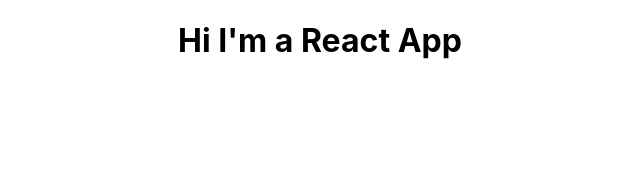
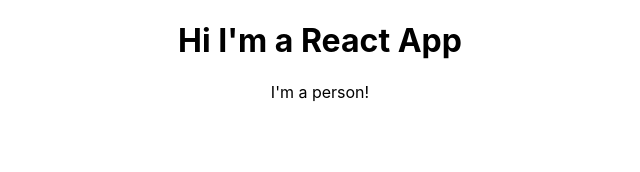
Before and after one commit to fh25/react-example, a React (Create React App) app in the folder react-ex1/: page / in a window 1280 px wide. Shown: the top 172 px of the page, without its empty margins (320-960 px from the left). Built offline with nearby package versions, Linux system fonts and the light colour scheme.

Commit message:
added functional component and folder

```diff
--- a/react-ex1/src/App.js
+++ b/react-ex1/src/App.js
@@ -1,12 +1,16 @@
 import React from 'react';
 import './App.css';
+import Person from './Person/Person';
 
 function App() {
   return (
     <div className="App">
       <h1>Hi I'm a React App</h1>
+      <Person />
     </div>
   );
+  // below is what happens behind the scenes when using JSX:
+  //   return React.createElement('div', {className: 'App'}, React.createElement('h1', null, 'Does this work now?'));
 }
 
 export default App;
--- /dev/null
+++ b/react-ex1/src/Person/Person.js
@@ -0,0 +1,12 @@
+//In it's simpliest form a component is just a function that returns some JS
+//strongly recommended to use ES6 as best practice
+//could assign person a result of a function
+//function () {} would work fine but we want to use arrow function (ES6)
+//  so that we take advantage of new syntax and better handles this keyword
+import React from 'react';
+
+const person = () => {
+    return <p>I'm a person!</p>
+};
+
+export default person;
```
